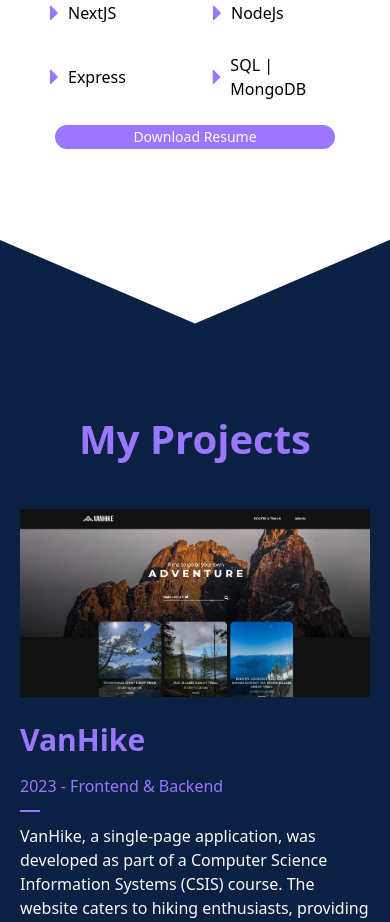
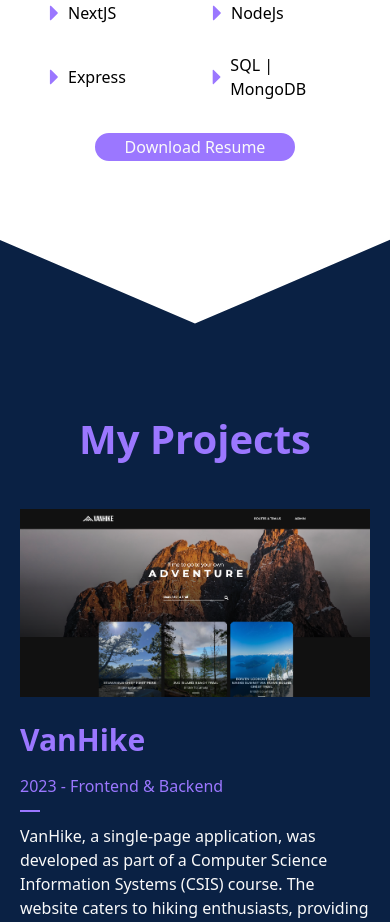
Before and after one commit to souzatotolo/portfolio-frontend, a Next.js app: page / in a window 390 px wide. Shown: the part 1300-2222 px from the top of the page. Built offline with nearby package versions, Linux system fonts and the light colour scheme.

Commit message:
button fix

```diff
--- a/src/app/pages/About.js
+++ b/src/app/pages/About.js
@@ -63,7 +63,7 @@ export const About = () => {
                 Download Resume
               </button>
             </div>
-            <button className=" md:hidden w-[280px] h-8 text-sm rounded-full bg-[#9b77ff] text-zinc-50 hover:bg-[#fff] hover:text-[#9B77FF] border-2 border-[#9B77FF]">
+            <button className=" md:hidden mt-2 w-[200px] h-8 text-md rounded-full bg-[#9b77ff] text-zinc-50 hover:bg-[#fff] hover:text-[#9B77FF] border-2 border-[#9B77FF]">
               Download Resume
             </button>
           </div>
```
